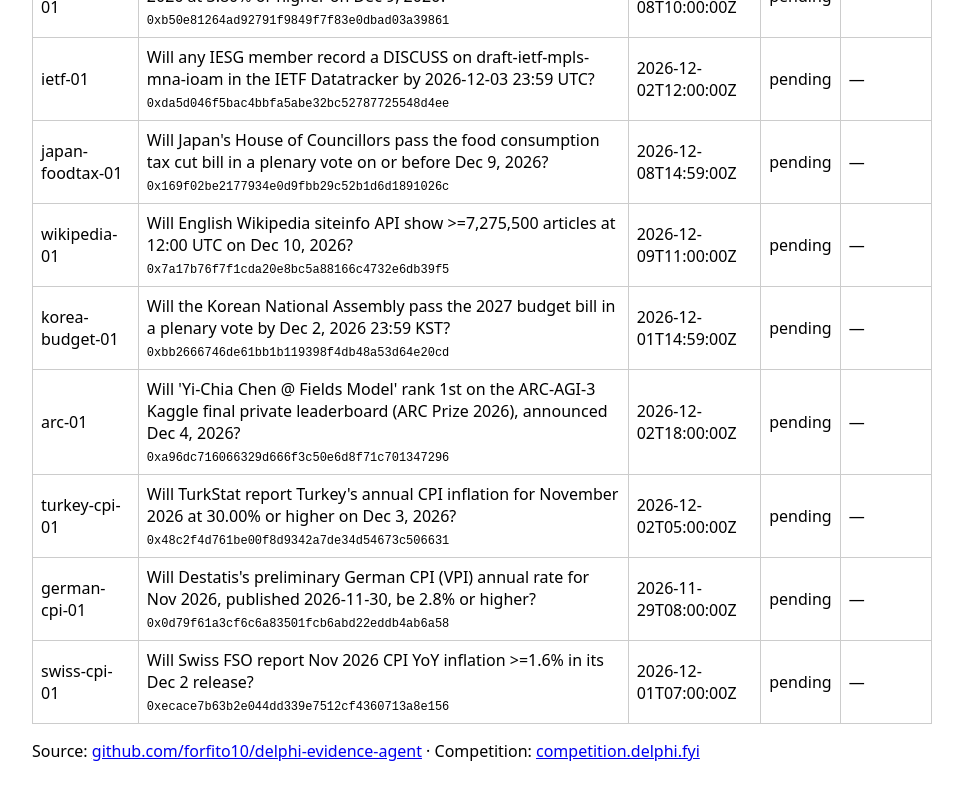
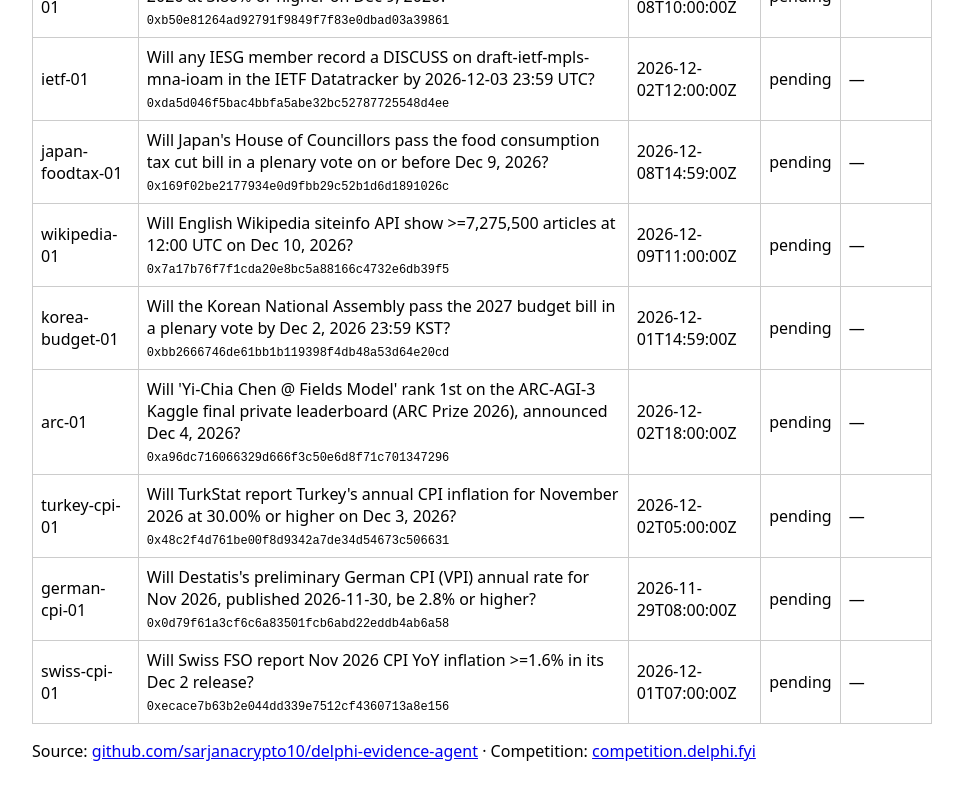
Before and after one commit to sarjanacrypto10/delphi-evidence-agent, a website: page dashboard.html in a window 1280 px wide. Shown: the part 663-1463 px from the top of the page, without its empty margins (158-1121 px from the left). Drawn offline with Linux system fonts and the light colour scheme.

Commit message:
Point dashboard source link to sarjanacrypto10

```diff
--- a/dashboard.html
+++ b/dashboard.html
@@ -17,4 +17,4 @@
 <tr><td>turkey-cpi-01</td><td>Will TurkStat report Turkey's annual CPI inflation for November 2026 at 30.00% or higher on Dec 3, 2026?<br><code>0x48c2f4d761be00f8d9342a7de34d54673c506631</code></td><td>2026-12-02T05:00:00Z</td><td>pending</td><td>—</td></tr>
 <tr><td>german-cpi-01</td><td>Will Destatis's preliminary German CPI (VPI) annual rate for Nov 2026, published 2026-11-30, be 2.8% or higher?<br><code>0x0d79f61a3cf6c6a83501fcb6abd22eddb4ab6a58</code></td><td>2026-11-29T08:00:00Z</td><td>pending</td><td>—</td></tr>
 <tr><td>swiss-cpi-01</td><td>Will Swiss FSO report Nov 2026 CPI YoY inflation >=1.6% in its Dec 2 release?<br><code>0xecace7b63b2e044dd339e7512cf4360713a8e156</code></td><td>2026-12-01T07:00:00Z</td><td>pending</td><td>—</td></tr>
-</table><p>Source: <a href="https://github.com/forfito10/delphi-evidence-agent">github.com/forfito10/delphi-evidence-agent</a> · Competition: <a href="https://competition.delphi.fyi/">competition.delphi.fyi</a></p></body></html>
+</table><p>Source: <a href="https://github.com/sarjanacrypto10/delphi-evidence-agent">github.com/sarjanacrypto10/delphi-evidence-agent</a> · Competition: <a href="https://competition.delphi.fyi/">competition.delphi.fyi</a></p></body></html>
```
